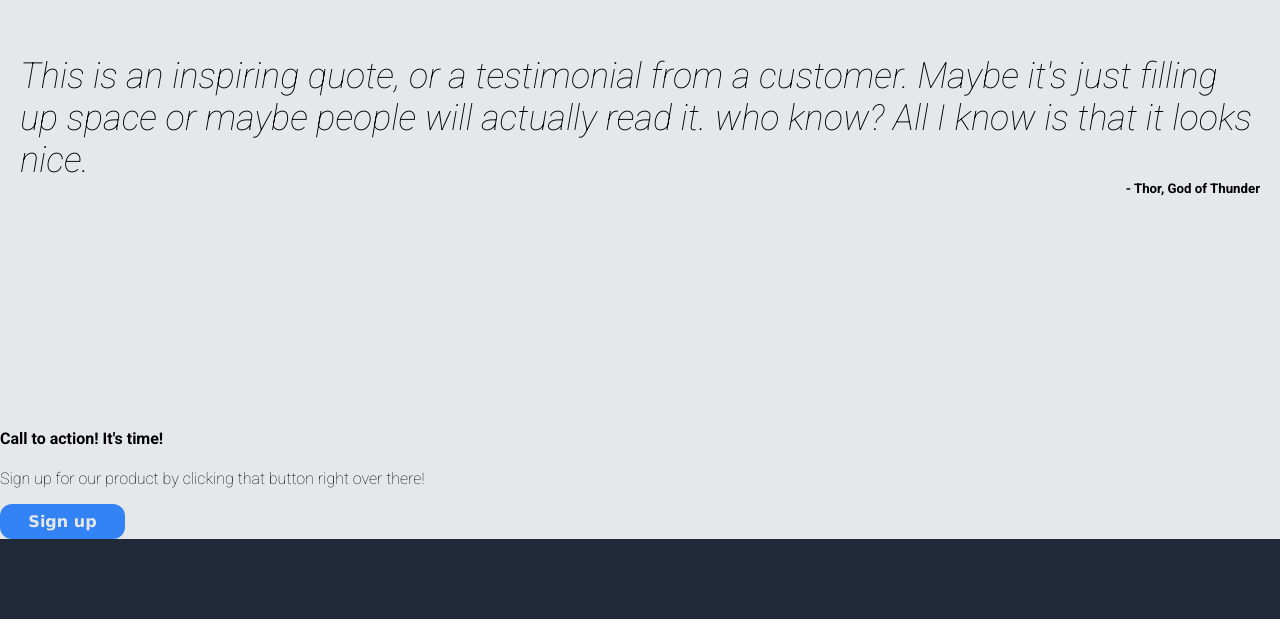
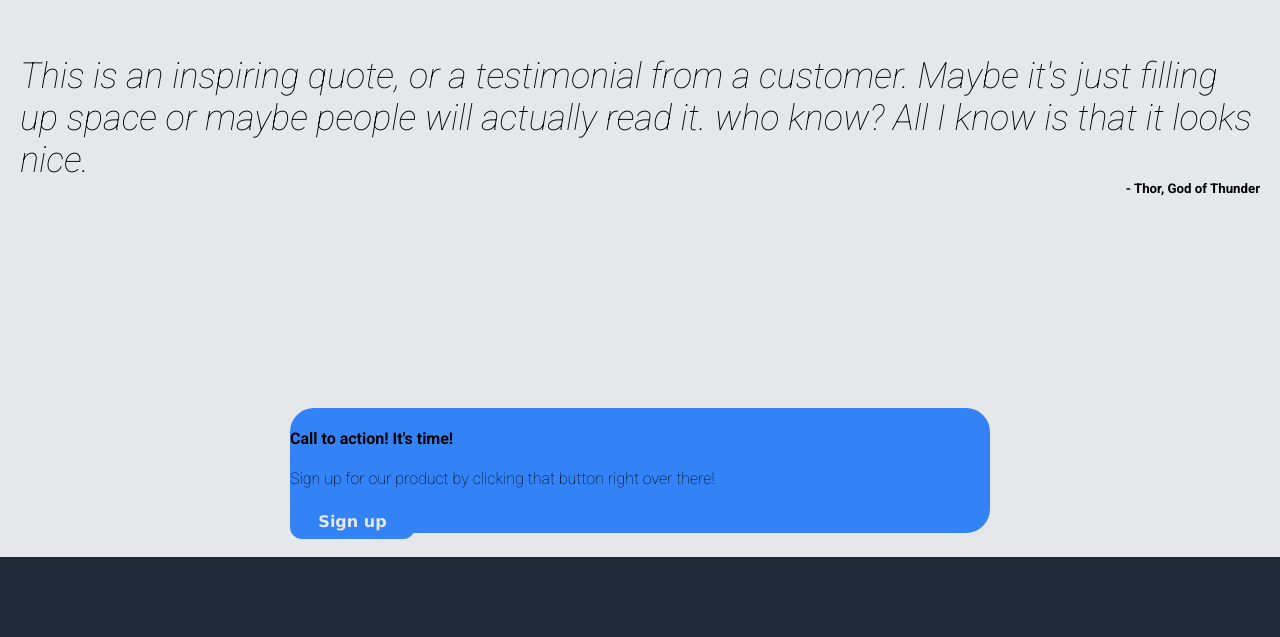
Before and after one commit to Jairo411/Odin-Project-Landing-Page, a plain HTML site: page index.html in a window 1280 px wide. Shown: the part 813-1450 px from the top of the page. Drawn offline with Linux system fonts and the light colour scheme; a web font is replaced by a local one.

Commit message:
finished working for the day

```diff
--- a/index.html
+++ b/index.html
@@ -30,7 +30,7 @@ Start date: May 20 2024
                 <p class="information Para"> This website has some subtext that goes here under the main title. It's
                     smaller font and the
                     colour is lower contrast</p>
-                <button>Sign Up</button>
+                <button id="btn1">Sign Up</button>
             </div>
             <img src="resources/bocagrande.jpeg" alt="Boca grande a neighbourhood in colombia" width="500" height="200">
         </div>
@@ -99,7 +99,7 @@ Start date: May 20 2024
                 <h5>- Thor, God of Thunder</h5>
             </div>
         </div>
-        <div class="sign-up">
+        <div class="signup-block">
             <div class="sign-up text">
             <h4>Call to action! It's time!</h4>
             <p>Sign up for our product by clicking that button right over there! </p>
--- a/resources/style.css
+++ b/resources/style.css
@@ -54,6 +54,12 @@ a{
     while also being able to be used in context will flexbox, so that it
     adjust coordingly towards the changing of the viewport of the browser.*/
 
+
+button #btn1
+{
+
+}
+
 button{
     background-color: #3382F6;
     color:#E5E7EB;
@@ -103,6 +109,7 @@ button{
     flex: 1 1 700px;
     flex-direction: column;
     background-color: #E5E7EB;
+    align-items: center;
 }
 .midBack .title{
     text-align: center;
@@ -166,6 +173,15 @@ button{
     padding:0px;
 }
 
+.signup-block
+{
+    width: 700px;
+    height: 125px;
+    background-color: #3382F6;
+    border-radius: 24px;
+    margin-bottom: 24px;
+}
+
 .footer
 {
     flex:1 1 80px;
```
